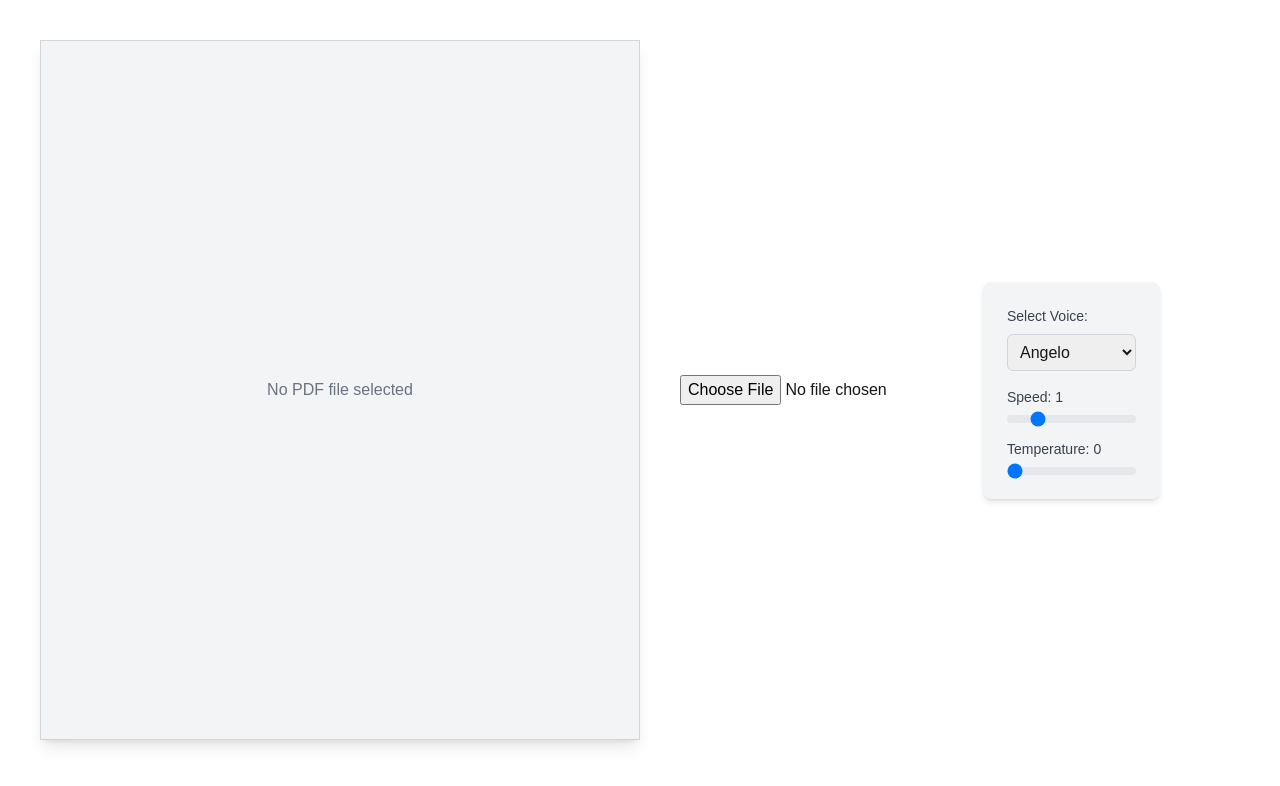
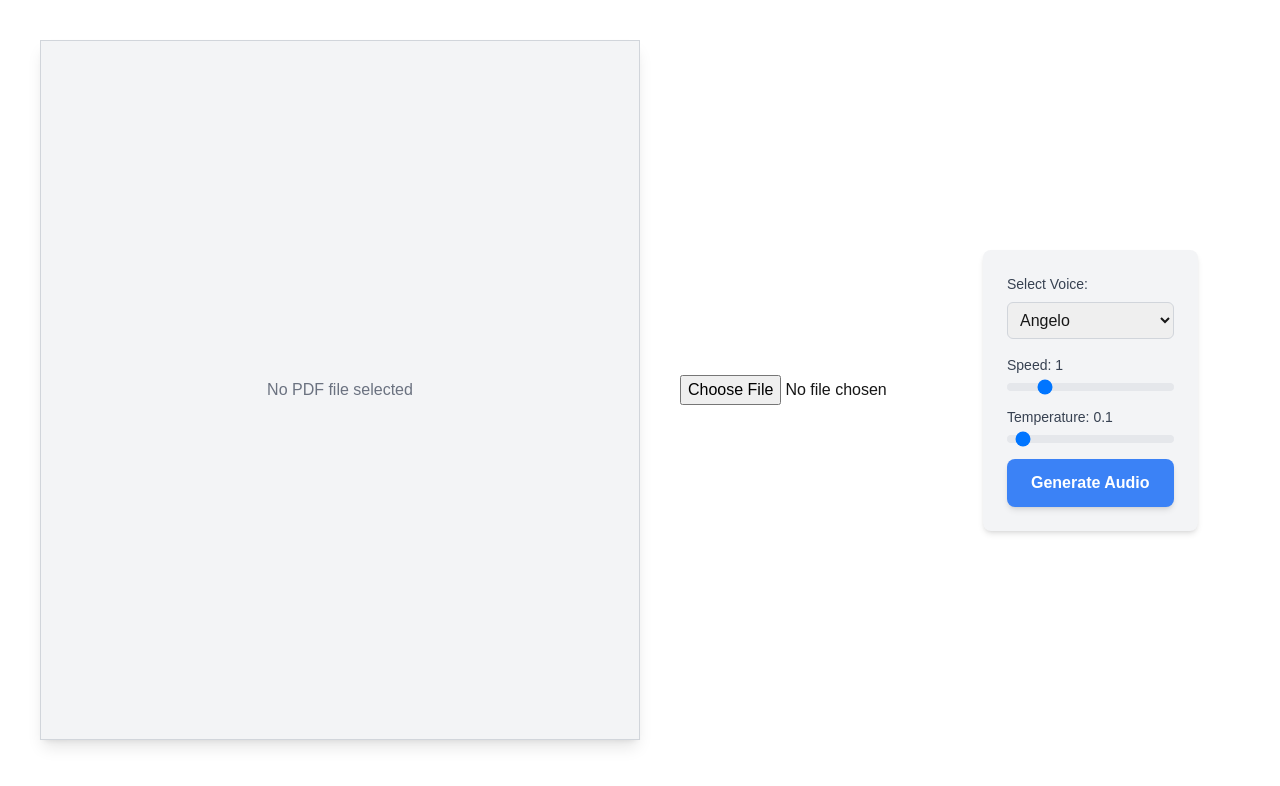
Before and after one commit to Mouzone/playai-interview, a Next.js app: page / in a window 1280 px wide. Shown: the top 786 px of the page. Built offline with nearby package versions, Linux system fonts and the light colour scheme.

Commit message:
Set temperature to null for best results and stylize elements

```diff
--- a/app/page.tsx
+++ b/app/page.tsx
@@ -7,6 +7,7 @@ import pdfToText from 'react-pdftotext'
 import "react-pdf/dist/esm/Page/TextLayer.css"
 import "react-pdf/dist/esm/Page/AnnotationLayer.css"
 import { voices } from "./consts"
+import { AduioControllable } from "./types"
 
 if (typeof window !== 'undefined') {
     pdfJS.GlobalWorkerOptions.workerSrc =
@@ -15,11 +16,12 @@ if (typeof window !== 'undefined') {
 
 export default function App() {
     const [file, setFile] = useState<File | undefined>(undefined)
+    const [text, setText] = useState<string | null>(null)
     const [numPages, setNumPages] = useState<number>(0)
     const [pageNumber, setPageNumber] = useState(1)
     const [isLoadingAudio, setIsLoadingAudio] = useState(false)
     const [audioUrl, setAudioUrl] = useState<string | null>(null)
-    const [audioControllables, setAudioControllables] = useState({voice: "Angelo", speed: 1, temperature: 0})
+    const [audioControllables, setAudioControllables] = useState<AduioControllable>({voice: "Angelo", speed: 1, temperature: .1})
     const audioRef = useRef<HTMLAudioElement | null>(null) // Ref for the audio element
 
     useEffect(() => {
@@ -51,8 +53,12 @@ export default function App() {
         }
 
         console.log("parsing text")
-        const text = await pdfToText(selectedFile)
+        const parsedText = await pdfToText(selectedFile)
+        setText(parsedText)
+    }
 
+    const onSubmit = async (e: React.FormEvent) => {
+        e.preventDefault()
         console.log("uploading")
         const response = await fetch("/api", {
             method: "POST",
@@ -67,7 +73,7 @@ export default function App() {
                 speed: audioControllables["speed"],
                 sampleRate: 24000,
                 seed: null,
-                temperature: audioControllables["temperature"],
+                temperature: null,
                 voiceConditioningSeconds: 20,
                 language: "english"
             })
@@ -153,6 +159,7 @@ export default function App() {
                 </div>
 
                 <div className="flex items-center">
+                    <div className="flex flex-col gap-10">
                         <input type="file" accept=".pdf" onChange={onFileChange} disabled={isLoadingAudio}/>
                         {audioUrl && (
                             <audio
@@ -171,19 +178,22 @@ export default function App() {
                                 }}
                             />
                         )}
-
+                    </div>
                     {/* Audio Controllables */}
-                    <div className="space-y-4 p-6 bg-gray-100 rounded-lg shadow-md">
+                    <form className="space-y-4 p-6 bg-gray-100 rounded-lg shadow-md" onSubmit={onSubmit}>
                         {/* Dropdown for Voice Selection */}
                         <div className="flex flex-col space-y-2">
-                            <label className="text-sm font-medium text-gray-700">Select Voice:</label>
+                            <label htmlFor="voice-select" className="text-sm font-medium text-gray-700">
+                                Select Voice:
+                            </label>
                             <select
+                                id="voice-select"
                                 onChange={(e) =>
-                                    setAudioControllables({ ...audioControllables, voice: e.target.value })
+                                    setAudioControllables({ ...audioControllables, voice: e.target.value as keyof typeof voices })
                                 }
                                 className="p-2 border border-gray-300 rounded-md focus:outline-none focus:ring-2 focus:ring-blue-500"
                             >
-                            {Object.keys(voices).map(key => (
+                            {Object.keys(voices).map((key) => (
                                 <option key={key} value={key}>
                                     {key}
                                 </option>
@@ -193,48 +203,54 @@ export default function App() {
 
                         {/* Slider for Speed */}
                         <div className="flex flex-col space-y-2">
-                            <label className="text-sm font-medium text-gray-700">
+                            <label htmlFor="speed-slider" className="text-sm font-medium text-gray-700">
                                 Speed: {audioControllables.speed}
                             </label>
                             <input
+                                id="speed-slider"
                                 type="range"
                                 min="0"
                                 max="5"
+                                step=".1"
                                 value={audioControllables.speed}
                                 onChange={(e) => {
-                                    const newValue = parseFloat(e.target.value)
+                                    const newValue = parseFloat(e.target.value);
                                     setAudioControllables({
                                         ...audioControllables,
-                                        speed: newValue === 0 ? 0.1 : newValue,
+                                        speed: newValue === 0 ? 0.1 : newValue, // Ensure speed is never 0
                                     })
-                                }
-
-                                }
+                                }}
                                 className="w-full h-2 bg-gray-200 rounded-lg appearance-none cursor-pointer focus:outline-none focus:ring-2 focus:ring-blue-500"
                             />
                         </div>
 
                         {/* Slider for Temperature */}
                         <div className="flex flex-col space-y-2">
-                            <label className="text-sm font-medium text-gray-700">
+                            <label htmlFor="temperature-slider" className="text-sm font-medium text-gray-700">
                                 Temperature: {audioControllables.temperature}
                             </label>
                             <input
+                                id="temperature-slider"
                                 type="range"
                                 min="0"
                                 max="2"
                                 step=".1"
                                 value={audioControllables.temperature}
-                                onChange={(e) =>
+                                onChange={(e) => {
+                                    const newValue = parseFloat(e.target.value);
                                     setAudioControllables({
                                         ...audioControllables,
-                                    temperature: parseFloat(e.target.value),
+                                        temperature: newValue === 0 ? 0.1 : newValue, // Ensure speed is never 0
                                     })
+                                }
                                 }
                                 className="w-full h-2 bg-gray-200 rounded-lg appearance-none cursor-pointer focus:outline-none focus:ring-2 focus:ring-blue-500"
                             />
                         </div>
-                    </div>
+                        <button type="submit" className="w-full px-6 py-3 bg-blue-500 text-white font-semibold rounded-lg shadow-md hover:bg-blue-600 focus:outline-none focus:ring-2 focus:ring-blue-500 focus:ring-opacity-75 transition-all duration-200">
+                            Generate Audio
+                        </button>
+                    </form>
                 </div>
             </div>
         </>
--- /dev/null
+++ b/app/types.ts
@@ -0,0 +1,6 @@
+import { voices } from "./consts"
+export type AduioControllable = {
+    voice: keyof typeof voices,
+    speed: number,
+    temperature: number
+}
```
Lines whose indentation alone changed are shown as unchanged.
